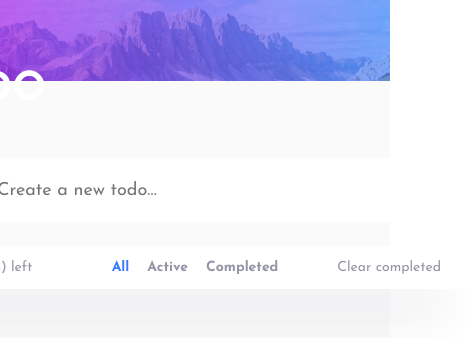
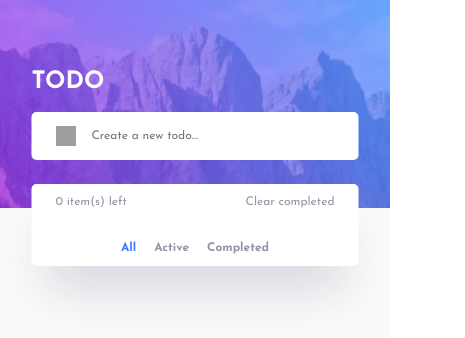
Before and after one commit to ChrishanZ/todolist-design, a React (Vite) app: page / in a window 390 px wide. Shown: the top 338 px of the page, 465 px wide, since content can reach past the window. Built offline with nearby package versions, Linux system fonts and the light colour scheme; grey boxes are pictures that could not be loaded.

Commit message:
fix || mobile version

```diff
--- a/src/components/Content/Content.jsx
+++ b/src/components/Content/Content.jsx
@@ -3,11 +3,17 @@ import { ToastContainer } from "react-toastify";
 import styles from "./Content.module.scss";
 import Todolist from "../../components/Todolist/Todolist";
 import bgDesktopLight from "/images/bg-desktop-light.jpg";
+import bgDesktopLightMobile from "/images/bg-desktop-light-mobile.jpg";
 
 function Content() {
   return (
     <div className={styles.content}>
-      <img className="d-flex" src={bgDesktopLight} alt="background" />
+      <picture>
+        {/* Image pour les écrans de bureau */}
+        <source media="(min-width: 768px)" srcSet={bgDesktopLight} />
+        {/* Image pour les écrans mobiles */}
+        <img className="d-flex" src={bgDesktopLightMobile} alt="background" />
+      </picture>
       <Todolist />
       <ToastContainer autoClose={1500} />
     </div>
--- a/src/components/Newtask/Newtask.module.scss
+++ b/src/components/Newtask/Newtask.module.scss
@@ -1,6 +1,11 @@
+@use "../../assets/styles/mixins" as mixin;
+
 .newtask {
   position: relative;
   margin-top: 48px;
+  @include mixin.xs {
+    margin-top: 18px;
+  }
 
   input {
     padding-left: 72px;
@@ -11,6 +16,11 @@
     outline: 0;
     border: none;
     color: var(--very-dark-blue);
+    @include mixin.xs {
+      font-size: 12px;
+      height: 48px;
+      padding-left: 60px;
+    }
   }
   img {
     position: absolute;
@@ -18,6 +28,11 @@
     height: 24px;
     left: 24px;
     top: 20px;
+    @include mixin.xs {
+      width: 20px;
+      height: 20px;
+      top: 14px;
+    }
   }
   ::placeholder  {
     font-size: 18px;
--- a/src/components/Task/Task.module.scss
+++ b/src/components/Task/Task.module.scss
@@ -1,3 +1,5 @@
+@use "../../assets/styles/mixins" as mixin;
+
 .task {
   position: relative;
   padding-left: 72px;
@@ -8,14 +10,24 @@
   color: var(--very-dark-blue);
 
   border-bottom: 1px solid var(--very-light-gray-blue);
+  cursor: pointer;
 
-  cursor: pointer;
+  @include mixin.xs {
+    font-size: 12px;
+    height: 48px;
+    padding-left: 60px;
+  }
   img {
     position: absolute;
     width: 24px;
     height: 24px;
     left: 24px;
     top: 20px;
+    @include mixin.xs {
+      width: 20px;
+      height: 20px;
+      top: 14px;
+    }
   }
   .cross {
     display: none;
@@ -27,6 +39,11 @@
       left: inherit;
       width: 18px;
       height: 18px;
+      @include mixin.xs {
+        width: 12px;
+        height: 12px;
+        top: 18px;
+      }
     }
   }
 }
@@ -43,12 +60,24 @@
 
   border-bottom: 1px solid var(--very-light-gray-blue);
   cursor: pointer;
+
+  @include mixin.xs {
+    font-size: 12px;
+    height: 48px;
+    padding-left: 60px;
+  }
+
   img {
     position: absolute;
     width: 24px;
     height: 24px;
     left: 24px;
     top: 20px;
+    @include mixin.xs {
+      width: 20px;
+      height: 20px;
+      top: 14px;
+    }
   }
   .cross {
     display: none;
@@ -60,6 +89,11 @@
       left: inherit;
       width: 18px;
       height: 18px;
+      @include mixin.xs {
+        width: 12px;
+        height: 12px;
+        top: 18px;
+      }
     }
   }
 }
--- a/src/components/Tasks/Tasks.jsx
+++ b/src/components/Tasks/Tasks.jsx
@@ -79,6 +79,32 @@ function Tasks({ todolist, setTodolist }) {
           Clear completed
         </p>
       </div>
+      <div className={`d-flex justify-content-center ${styles.statesMobile}`}>
+        <p
+          onClick={() => {
+            setFilter("all");
+          }}
+          className={filter === "all" ? styles.active : null}
+        >
+          All
+        </p>
+        <p
+          onClick={() => {
+            setFilter("active");
+          }}
+          className={filter === "active" ? styles.active : null}
+        >
+          Active
+        </p>
+        <p
+          onClick={() => {
+            setFilter("completed");
+          }}
+          className={filter === "completed" ? styles.active : null}
+        >
+          Completed
+        </p>
+      </div>
     </div>
   );
 }
--- a/src/components/Tasks/Tasks.module.scss
+++ b/src/components/Tasks/Tasks.module.scss
@@ -1,3 +1,5 @@
+@use "../../assets/styles/mixins" as mixin;
+
 .tasks {
   background-color: var(--white);
   border-radius: 5px;
@@ -18,13 +20,37 @@
   color: var(--dark-gray-blue);
 
   font-size: 14px;
+  @include mixin.xs {
+    grid-template-columns: repeat(2, 1fr);
+  }
   p {
     cursor: pointer;
+    @include mixin.xs {
+      font-size: 12px;
+    }
   }
 }
 .states {
   font-weight: bold;
   gap: 18px;
+  @include mixin.xs {
+    display: none !important;
+  }
+}
+.statesMobile {
+  display: none;
+
+  @include mixin.xs {
+    margin-top: 10px;
+    display: flex;
+    font-weight: bold;
+    gap: 18px;
+    color: var(--dark-gray-blue);
+    font-size: 12px;
+  }
+  p {
+    cursor: pointer;
+  }
 }
 .active {
   color: var(--bright-blue);
--- a/src/components/Todolist/Todolist.module.scss
+++ b/src/components/Todolist/Todolist.module.scss
@@ -1,14 +1,23 @@
+@use "../../assets/styles/mixins" as mixin;
+
 .todolist {
   position: absolute;
   width: 540px;
   top: 70px;
   left: 50%;
   transform: translate(-50%, 0);
+
+  @include mixin.xs {
+    width: 327px;
+  }
 }
 
 .title {
   color: var(--white);
   h1 {
     font-size: 40px;
+    @include mixin.xs {
+      font-size: 24px;
+    }
   }
 }
```
Also changed, not shown: public/images/bg-desktop-light-mobile.jpg (added).
